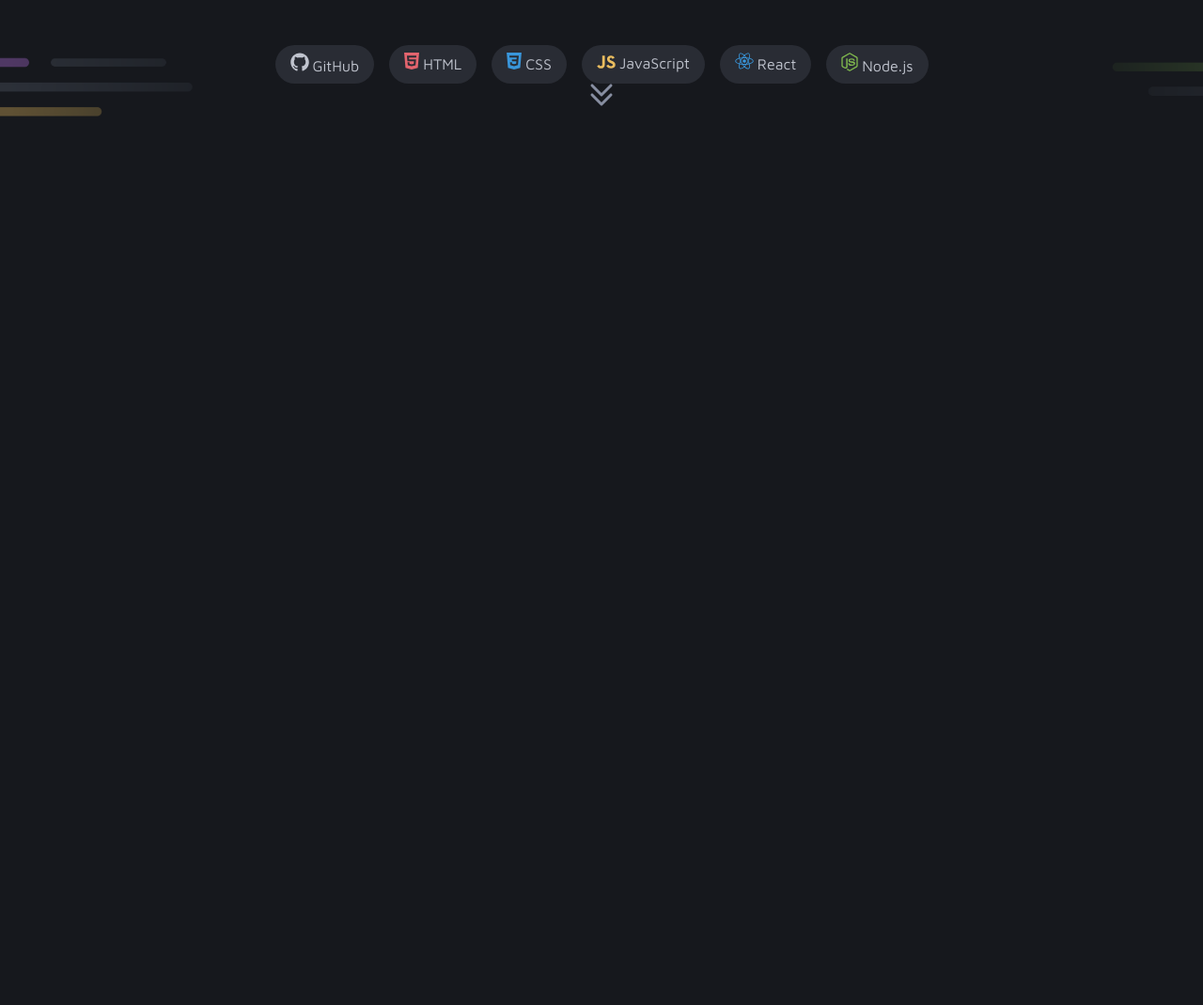
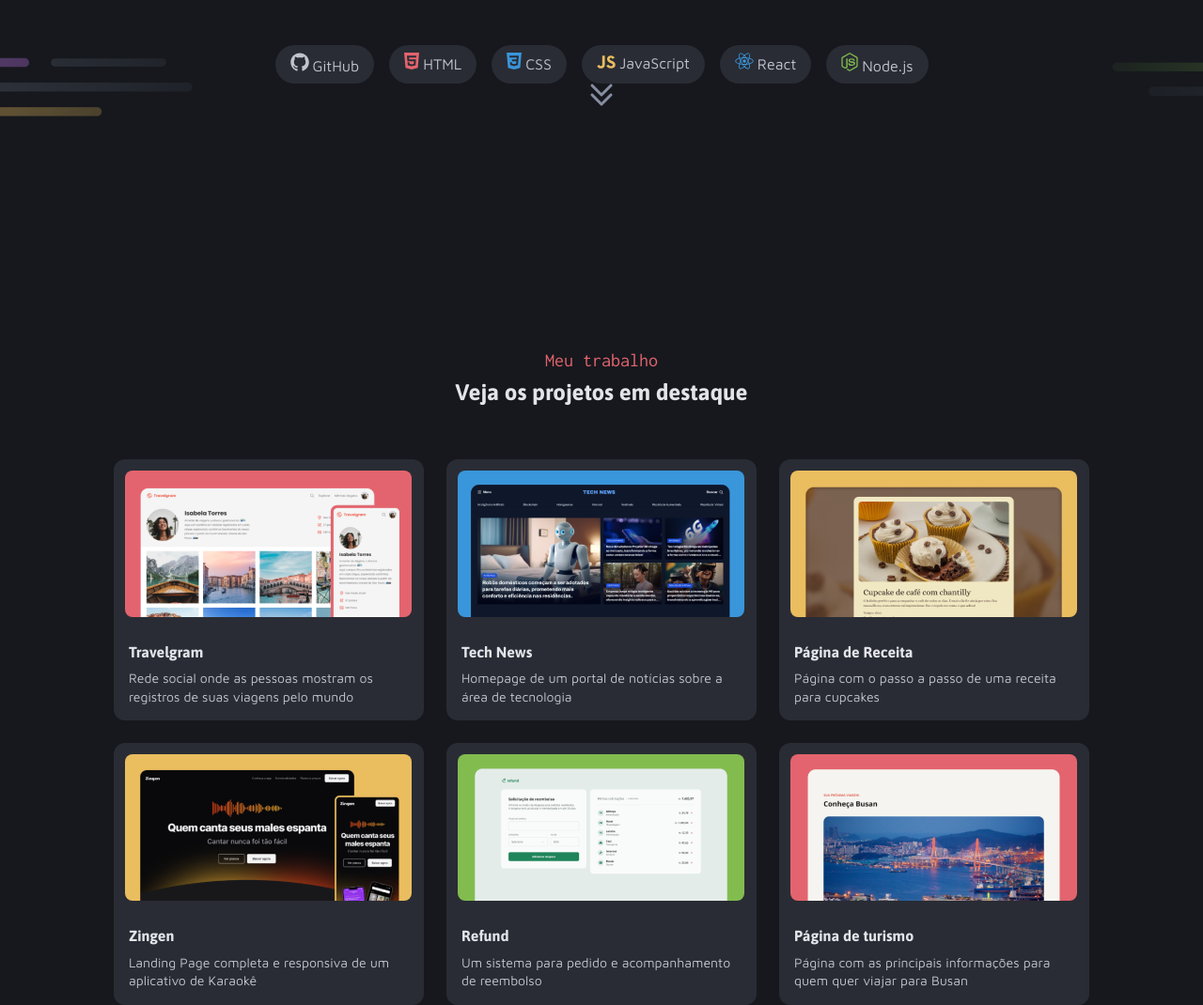
Before and after one commit to ericjquest/projeto-portfoliodev, a plain HTML site: page index.html in a window 1280 px wide. Shown: the part 507-1577 px from the top of the page at 94% size. Before the commit the page ends 807 px from the top, so only its background shows below. Drawn offline with Linux system fonts and the light colour scheme.

Commit message:
finalizando a sessão de projetos

```diff
--- a/index.html
+++ b/index.html
@@ -63,6 +63,48 @@
   </section>
 
   <section id="projects" class="container">
+    <header>
+      <div class="trabalho">Meu trabalho</div>
+      <div class="projetos">Veja os projetos em destaque</div>
+    </header>
+
+    <div class="grid">
+      <div class="project-card">
+        <img src="assets/images/Thumbnail_Project-01.png" alt="">
+        <h1>Travelgram</h1>
+        <p>Rede social onde as pessoas mostram os registros de suas viagens pelo mundo</p>
+      </div>
+
+      <div class="project-card">
+        <img src="assets/images/Thumbnail_Project-02.png" alt="">
+        <h1>Tech News</h1>
+        <p>Homepage de um portal de notícias sobre a área de tecnologia</p>
+      </div>
+
+      <div class="project-card">
+        <img src="assets/images/Thumbnail_Project-03.png" alt="">
+        <h1>Página de Receita</h1>
+        <p>Página com o passo a passo de uma receita para cupcakes</p>
+      </div>
+
+      <div class="project-card">
+        <img src="assets/images/Thumbnail_Project-04.png" alt="">
+        <h1>Zingen</h1>
+        <p>Landing Page completa e responsiva de um aplicativo de Karaokê</p>
+      </div>
+
+      <div class="project-card">
+        <img src="assets/images/Thumbnail_Project-05.png" alt="">
+        <h1>Refund</h1>
+        <p>Um sistema para pedido e acompanhamento de reembolso</p>
+      </div>
+
+      <div class="project-card">
+        <img src="assets/images/Thumbnail_Project-06.png" alt="">
+        <h1>Página de turismo</h1>
+        <p>Página com as principais informações para quem quer viajar para Busan</p>
+      </div>
+    </div>
 
   </section>
 </body>
--- a/styles/index.css
+++ b/styles/index.css
@@ -1,3 +1,4 @@
 @import url(global.css);
 @import url(section-intro.css);
 @import url(utility.css);
+@import url(section-projects.css);
--- /dev/null
+++ b/styles/section-projects.css
@@ -0,0 +1,52 @@
+#projects header {
+  justify-items: center;
+  padding-top: 72px;
+  padding-bottom: 56px;
+}
+
+.trabalho {
+  font: var(--subtitle);
+  color: var(--red);
+  padding-bottom: 8px;
+}
+
+.projetos {
+  font: var(--title-md);
+  color: var(--gray-600);
+}
+
+.grid {
+  row-gap: 24px;
+  column-gap: 24px;
+}
+
+.project-card {
+  background-color: var(--gray-300);
+  border-radius: 12px;
+  max-width: 330px;
+  max-height: 280px;
+  padding-block: 12px;
+  padding-inline: 12px;
+
+
+  img {
+    max-width: 306px;
+    max-height: 156px;
+    border-radius: 8px;
+    margin-bottom: 24px;
+  }
+
+  h1 {
+    font: var(--title-sm);
+    color: var(--gray-600);
+    margin-inline: 4px;
+    padding-bottom: 4px;
+  }
+
+  p{
+    font: var(--text-sm);
+    color: var(--gray-500);
+    margin-inline: 4px;
+    margin-block: 4px;
+  }
+}
--- a/styles/utility.css
+++ b/styles/utility.css
@@ -12,3 +12,14 @@
   font: var(--text-sm);
   color: var(--gray-400);
 }
+
+.grid {
+  display: grid;
+  grid-template-areas:
+  "1 2 3"
+  "4 5 6";
+}
+
+img {
+  max-width: 100%;
+}
```
